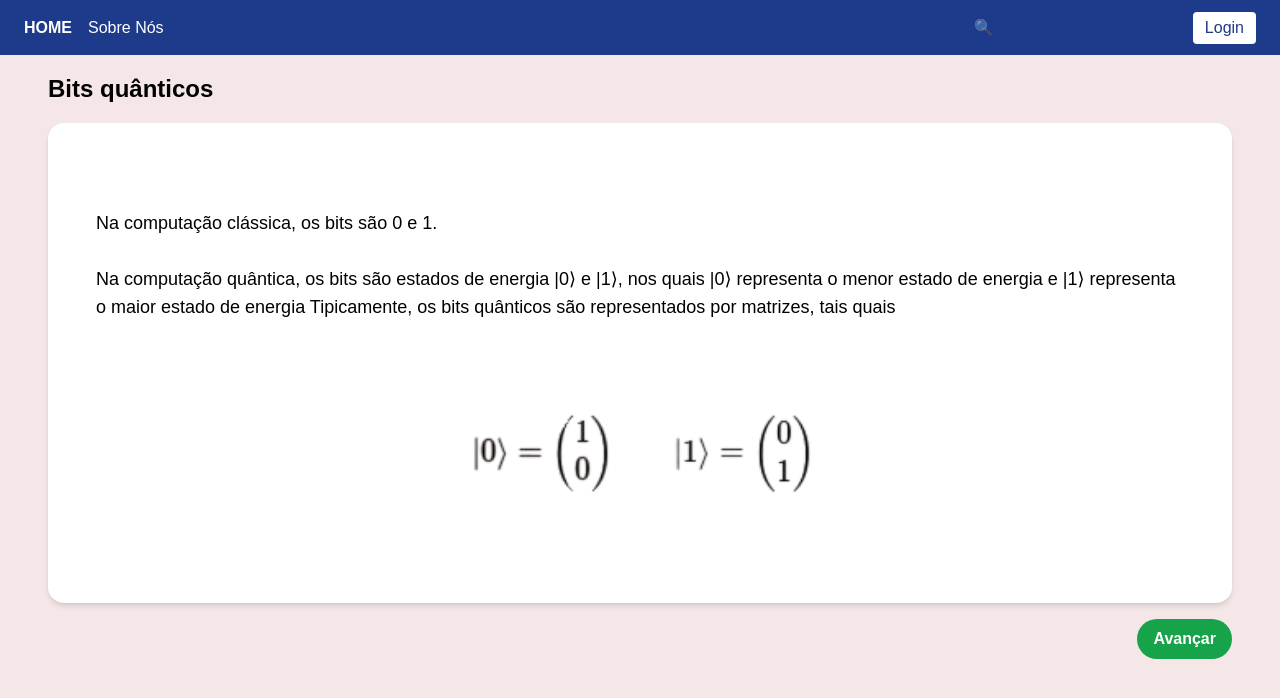
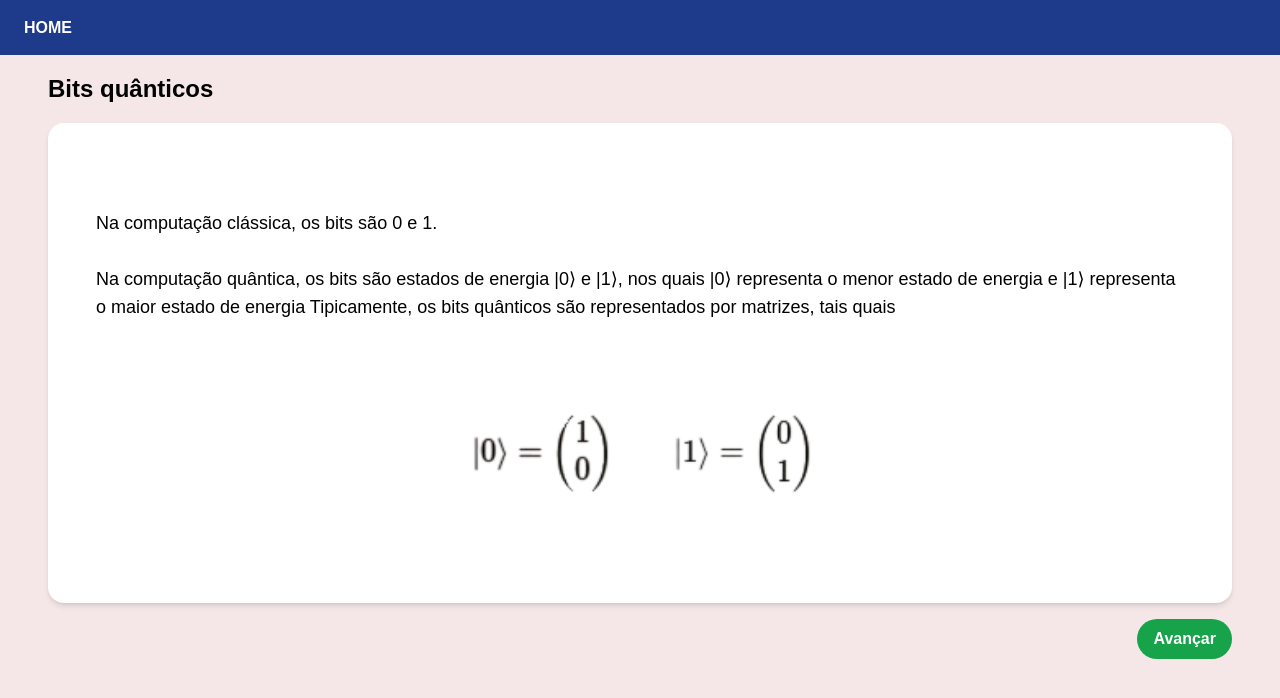
Before and after one commit to RogerDanielSS/quantummania_web, a Next.js app: page /gameplay in a window 1280 px wide. Shown: the top 698 px of the page. Built offline with nearby package versions, Linux system fonts and the light colour scheme.

Commit message:
feat: remove mocked info from nav bar and activate redirect

```diff
--- a/src/app/components/navBar/navBar.tsx
+++ b/src/app/components/navBar/navBar.tsx
@@ -1,3 +1,4 @@
+import Link from "next/link";
 import {
   Nav,
   NavLeft,
@@ -12,13 +13,14 @@ export default function Navbar() {
   return (
     <Nav>
       <NavLeft>
-        <Logo>HOME</Logo>
-        <NavLink href="#">Sobre Nós</NavLink>
+        <Link href="/">
+          {" "}
+          <Logo>HOME</Logo>
+        </Link>
+
+        {/* <NavLink href="#">Sobre Nós</NavLink> */}
       </NavLeft>
-      <NavRight>
-        <SearchInput type="text" placeholder="🔍" />
-        <LoginButton>Login</LoginButton>
-      </NavRight>
+      <NavRight>{/* <LoginButton>Login</LoginButton> */}</NavRight>
     </Nav>
   );
 }
```
